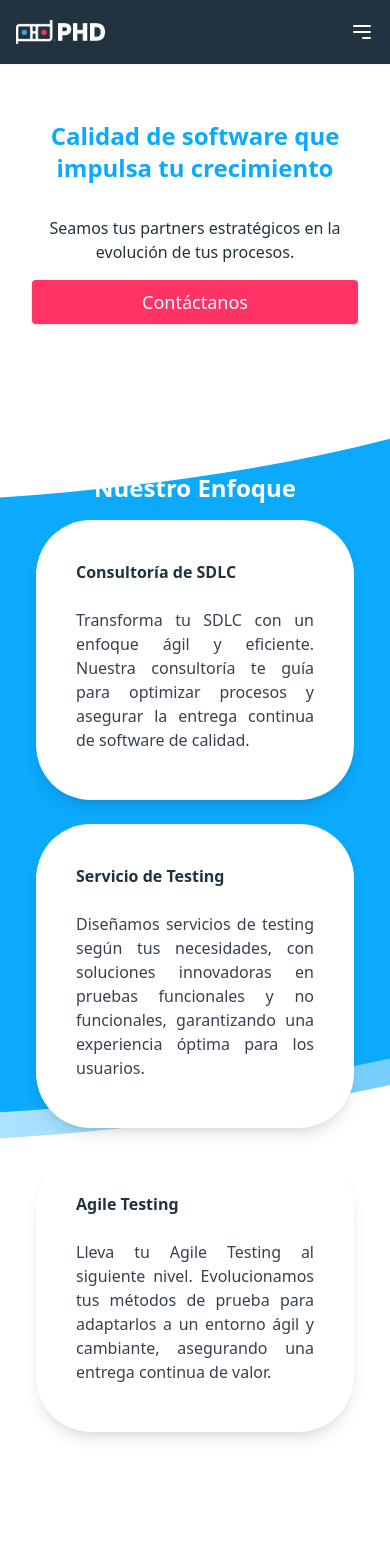
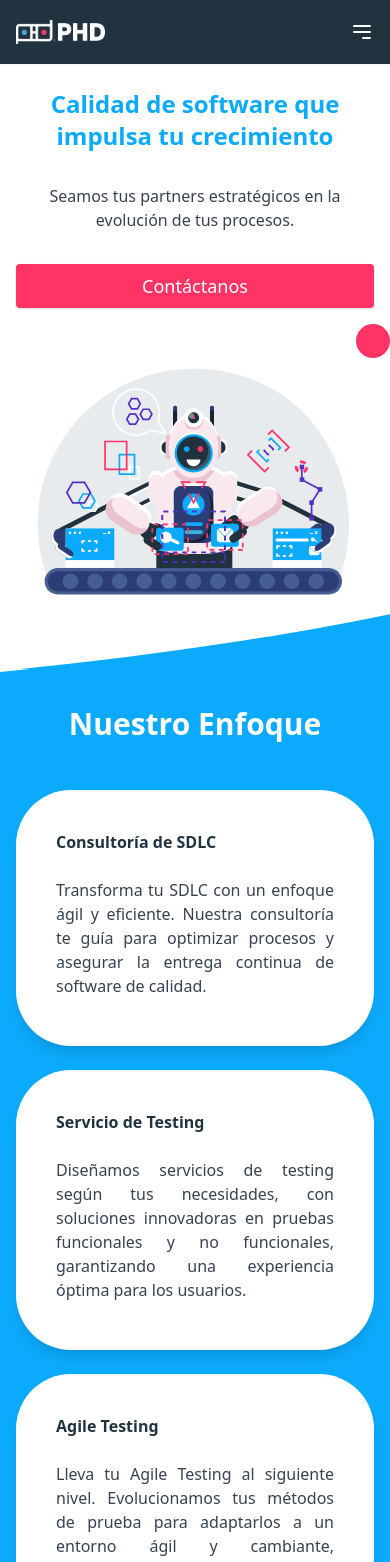
Before and after one commit to linagas/phd-web, a Next.js app: page /ui/home in a window 390 px wide. Shown: the top 1562 px of the page. Built offline with nearby package versions, Linux system fonts and the light colour scheme; no server answers.

Commit message:
refactor(home): optimize layout and improve code structure

```diff
--- /dev/null
+++ b/src/app/components/contact-button.tsx
@@ -0,0 +1,32 @@
+import Link from "next/link";
+
+interface ContactButtonProps {
+  onClick: (e: React.MouseEvent<HTMLAnchorElement>) => void;
+  variant?: "primary" | "secondary";
+  className?: string;
+}
+
+export default function ContactButton({
+  onClick,
+  variant = "primary",
+  className = "",
+}: ContactButtonProps) {
+  const baseClasses =
+    "inline-flex w-full md:w-48 text-white items-center justify-center rounded-[4px] px-4 py-2 md:px-6 md:py-3 text-lg md:text-xl font-medium shadow transition-colors focus-visible:outline-none focus-visible:ring-1 focus-visible:ring-ring disabled:pointer-events-none disabled:opacity-50";
+
+  const variantClasses = {
+    primary: "bg-pink-400",
+    secondary: "bg-blue-1",
+  };
+
+  return (
+    <Link
+      href="#"
+      onClick={onClick}
+      className={`${baseClasses} ${variantClasses[variant]} ${className}`}
+      prefetch={false}
+    >
+      Contáctanos
+    </Link>
+  );
+}
--- a/src/app/ui/home/page.tsx
+++ b/src/app/ui/home/page.tsx
@@ -4,104 +4,86 @@ import Image from "next/image";
 import Link from "next/link";
 import "aos/dist/aos.css";
 import AOS from "aos";
-import "aos/dist/aos.css";
-import { useEffect, useRef } from "react";
+import { useEffect } from "react";
 import useScrollToSection from "@/hooks/useScrollToSection";
 import Card from "@/app/components/card";
 import CustomDot from "@/app/components/custom-dot";
+import ContactButton from "@/app/components/contact-button";
+import { SERVICES_DATA } from "@/constants/services-data";
 
 export default function Home() {
   const { scrollToSection: scrollToContact } = useScrollToSection(
     "section-contact",
     100
   );
+
   useEffect(() => {
     AOS.init();
   }, []);
 
-  const robotSvg = "/assets/robot.svg";
-
   return (
-    <section className="min-h-screen mt-14 flex justify-center ">
-      <div className="max-w-screen-2xl w-full pt-8">
-        <div className="relative h-[125vh]">
-          {/* <!-- Capa de la imagen de fondo --> */}
+    <section className="min-h-screen mt-14 flex justify-center">
+      <div className="max-w-screen-2xl w-full">
+        {/* Hero Section */}
+        <div className="relative pt-8 pb-16 md:pb-24">
+          {/* Fondo azul */}
           <div
-            className="absolute inset-0 bg-cover bg-center"
+            className="absolute inset-0 bg-cover bg-center mt-[100px] -z-10"
             style={{
               backgroundImage: `url("/assets/background-blue.svg")`,
-              marginTop: "100px",
-              zIndex: -1,
             }}
           ></div>
 
-          {/* <!-- Capa del contenido --> */}
-          <div className="relative flex flex-col items-center h-full">
-            {/* <!-- Primera fila: dos columnas --> */}
-            <div className="flex w-full  p-4">
-              <div className="flex flex-col justify-center md:justify-start align-centerw-1/2 p-4 md:pl-16">
-                <h2 className="text-center md:text-left text-blue-1 font-bold text-2xl md:text-4xl ">
+          {/* Primera fila: dos columnas */}
+          <div className="flex flex-col md:flex-row w-full items-center gap-8 px-4 md:px-8">
+            <div className="flex flex-col justify-center w-full md:w-1/2 md:pl-8">
+              <h2 className="text-center md:text-left text-blue-1 font-bold text-2xl md:text-4xl lg:text-5xl">
                 Calidad de software que impulsa tu crecimiento
               </h2>
-                <p className="text-center md:text-left py-4 mt-4 max-w-md">
+              <p className="text-center md:text-left py-4 mt-4 text-base md:text-lg text-gray-700">
                 Seamos tus partners estratégicos en la evolución de tus
                 procesos.
               </p>
-                <Link
-                  href="#"
-                  onClick={scrollToContact}
-                  className="inline-flex w-full md:w-48 text-white items-center justify-center rounded-[4px] bg-pink-400 px-4 py-2 md:px-6 md:py-3 text-lg md:text-xl font-medium text-primary-foreground shadow transition-colors focus-visible:outline-none focus-visible:ring-1 focus-visible:ring-ring disabled:pointer-events-none disabled:opacity-50"
-                >
-                  Contáctanos
-                </Link>
+              <div className="mt-4">
+                <ContactButton onClick={scrollToContact} variant="primary" />
               </div>
-              <div className="w-1/2 p-4 hidden md:block">
-                <div className="flex flex-row-reverse">
-                  <article className="flex justify-end">
-                    <div className="flex justify-end pt-8 pr-8">
-                      {/* punto fucsia */}
+            </div>
+            <div className="w-full md:w-1/2 relative flex justify-center md:justify-end">
+              <div className="relative">
+                <div className="absolute top-0 right-0 -mr-4 -mt-4 z-10">
                   <CustomDot
                     baseSize="w-[34px] h-[34px]"
                     lgSize="lg:w-[56px] lg:h-[56px]"
                     color="bg-pink-400"
                   />
                 </div>
-                  </article>
                 <Image
-                    src={robotSvg}
+                  src="/assets/robot.svg"
                   width={600}
                   height={500}
                   alt="Software Quality Services"
                   className="rounded-lg"
-                    style={{
-                      backgroundRepeat: "no-repeat",
-                      backgroundSize: "cover",
-                      backgroundPosition: "bottom",
-                    }}
                   data-aos="fade-left"
                 />
               </div>
             </div>
           </div>
 
-            {/* <!-- Segunda fila: una columna --> */}
-            <div className="w-full p-4">
+          {/* Services Section dentro del fondo azul */}
           <Services />
-            </div>
-          </div>
         </div>
 
         <article
-          id="section-3"
-          className="flex flex-col items-center pt-72 md:p-8"
+          id="section-how-we-do"
+          className="flex flex-col items-center pt-16 md:pt-24 px-4 md:px-8"
         >
           <HowWeDoIt />
         </article>
-        <article id="section-4" className="flex flex-col items-center ">
+        <article id="section-training" className="flex flex-col items-center">
           <ConsultingInfo />
         </article>
         <article
-          id="section-5"
+          id="section-contact"
           className="flex flex-col items-center p-4 md:p-8"
         >
           <Contact />
@@ -120,16 +102,14 @@ function ConsultingInfo() {
   return (
     <section
       id="consulting-info-section"
-      className="flex justify-between py-14"
+      className="flex justify-between py-14 bg-cover"
       style={{
         backgroundImage: `url('/assets/background-pink.svg')`,
-        backgroundSize: "cover",
-        zIndex: 9,
       }}
     >
-      <article className="flex-1  flex justify-center hidden md:block">
+      <article className="flex-1 flex justify-center hidden md:block">
         <Image
-          src={"/assets/consulting-info.svg"}
+          src="/assets/consulting-info.svg"
           width={600}
           height={600}
           alt="Software Quality Services"
@@ -142,8 +122,8 @@ function ConsultingInfo() {
           data-aos="fade-up"
         />
       </article>
-      <article className="flex-1 ">
-        <div className=" flex flex-col justify-center align-center w-auto">
+      <article className="flex-1">
+        <div className="flex flex-col justify-center items-center w-auto">
           <h1 className="text-2xl md:text-4xl text-center md:text-left font-bold text-white pt-20">
             Capacitaciones en Calidad de Software
           </h1>
@@ -153,14 +133,11 @@ function ConsultingInfo() {
             necesitas para avanzar, en un entorno donde tu crecimiento es
             nuestra prioridad. ¡Hablemos y planifiquemos tu desarrollo!
           </p>
-          <Link
-            className="inline-flex self-center md:self-left  w-48 text-white items-center justify-center rounded-[4px] bg-blue-1 px-4 py-2 text-xl font-medium text-primary-foreground shadow transition-colors focus-visible:outline-none focus-visible:ring-1 focus-visible:ring-ring disabled:pointer-events-none disabled:opacity-50"
-            href="#"
+          <ContactButton
             onClick={scrollToContact}
-            prefetch={false}
-          >
-            Cont&aacute;ctanos
-          </Link>
+            variant="secondary"
+            className="self-center md:self-start"
+          />
         </div>
       </article>
     </section>
@@ -175,8 +152,8 @@ function HowWeDoIt() {
   return (
     <div>
       <section className="flex justify-between py-14">
-        <article className="flex-1 ">
-          <div className="flex flex-col justify-center align-center w-auto">
+        <article className="flex-1">
+          <div className="flex flex-col justify-center items-center w-auto">
             <h1 className="text-2xl md:text-4xl text-center md:text-left font-bold text-purple-12 pt-20">
               Cómo lo Hacemos
             </h1>
@@ -191,18 +168,18 @@ function HowWeDoIt() {
               valor a tu negocio.
             </p>
             <Link
-              className="bg-purple-12 inline-flex self-center md:self-left w-48 text-white items-center justify-center rounded-[4px] px-4 py-2 text-xl font-medium text-primary-foreground shadow transition-colors focus-visible:outline-none focus-visible:ring-1 focus-visible:ring-ring disabled:pointer-events-none disabled:opacity-50"
+              className="bg-purple-12 inline-flex self-center md:self-start w-48 text-white items-center justify-center rounded-[4px] px-4 py-2 text-xl font-medium shadow transition-colors focus-visible:outline-none focus-visible:ring-1 focus-visible:ring-ring disabled:pointer-events-none disabled:opacity-50"
               href="#"
               onClick={scrollToContact}
               prefetch={false}
             >
-              Cont&aacute;ctanos
+              Contáctanos
             </Link>
           </div>
         </article>
-        <article className="flex-1  flex justify-center hidden md:block ">
+        <article className="flex-1 flex justify-center hidden md:block">
           <Image
-            src={"/assets/svg-como-lo-hacemos.svg"}
+            src="/assets/svg-como-lo-hacemos.svg"
             width={530}
             height={520}
             alt="Software Quality Services"
@@ -218,9 +195,11 @@ function HowWeDoIt() {
       </section>
       <section className="relative pl-8 flex justify-start md:flex-row gap-x-4 pr-16">
         <div className="absolute bottom-0 right-0 flex-none w-20 pt-4 pr-8">
-          {/* punto */}
           <div className="justify-self-end">
-            <div className="w-[32px] h-[32px] rounded-full bg-purple-12" />
+            <CustomDot
+              baseSize="w-[32px] h-[32px]"
+              color="bg-purple-12"
+            />
           </div>
         </div>
       </section>
@@ -228,61 +207,19 @@ function HowWeDoIt() {
   );
 }
 
-const services = [
-  {
-    icon: (
-      <Image
-        src={"/assets/sdlc-consulting.svg"}
-        width={92}
-        height={92}
-        alt={""}
-      />
-    ),
-    title: "Consultoría de SDLC",
-    description:
-      "Transforma tu SDLC con un enfoque ágil y eficiente. Nuestra consultoría te guía para optimizar procesos y asegurar la entrega continua de software de calidad.",
-  },
-  {
-    icon: (
-      <Image
-        src={"/assets/software-testing.svg"}
-        width={92}
-        height={92}
-        alt={""}
-      />
-    ),
-    title: "Servicio de Testing",
-    description:
-      "Diseñamos servicios de testing según tus necesidades, con soluciones innovadoras en pruebas funcionales y no funcionales, garantizando una experiencia óptima para los usuarios.",
-  },
-  {
-    icon: (
-      <Image
-        src={"/assets/third-services.svg"}
-        width={92}
-        height={92}
-        alt={""}
-      />
-    ),
-    title: "Agile Testing",
-    description:
-      "Lleva tu Agile Testing al siguiente nivel. Evolucionamos tus métodos de prueba para adaptarlos a un entorno ágil y cambiante, asegurando una entrega continua de valor.",
-  },
-];
-
 function Services() {
   return (
     <article
-      id="section-2"
-      className="p-5 rounded-lg flex flex-col items-center "
+      id="section-services"
+      className="py-16 md:py-20 px-4 md:px-8 relative"
     >
-      <div className="w-full text-center">
-        <h2 className="text-white font-bold text-2xl md:text-4xl pt-20 md: pt-16">
+      <div className="w-full text-center mb-12 md:mb-16">
+        <h2 className="text-white font-bold text-3xl md:text-4xl lg:text-5xl">
           Nuestro Enfoque
         </h2>
       </div>
-      <div className="w-full flex flex-wrap justify-center mt-4 gap-6 md:gap-14">
-        {services.map((service, index) => (
+      <div className="w-full flex flex-wrap justify-center gap-6 md:gap-8 lg:gap-12 max-w-7xl mx-auto">
+        {SERVICES_DATA.map((service, index) => (
           <Card
             key={index}
             iconPosition="left"
@@ -290,14 +227,15 @@ function Services() {
             title={service.title}
             description={service.description}
             data-aos="fade-up"
-            className="flex-grow-0 flex-shrink-0 w-full md:w-1/3 lg:w-1/4 max-w-xs"
+            className="flex-grow-0 flex-shrink-0 w-full sm:w-[calc(50%-1rem)] lg:w-[calc(33.333%-2rem)] max-w-sm"
           />
         ))}
       </div>
-      <div className="hidden md:block w-full flex py-20 pl-8 flex  justify-start md:flex-row gap-x-4 pr-8 ">
-        <div className="justify-self-end pt-4 pr-8">
-          <div className={`w-[52px] h-[52px] rounded-full bg-white`} />
-        </div>
+      <div className="hidden md:flex w-full justify-end pt-8 pr-8">
+        <CustomDot
+          baseSize="w-[52px] h-[52px]"
+          color="bg-white"
+        />
       </div>
     </article>
   );
--- /dev/null
+++ b/src/constants/services-data.tsx
@@ -0,0 +1,49 @@
+import Image from "next/image";
+
+export interface ServiceData {
+  icon: JSX.Element;
+  title: string;
+  description: string;
+}
+
+export const SERVICES_DATA: ServiceData[] = [
+  {
+    icon: (
+      <Image
+        src="/assets/sdlc-consulting.svg"
+        width={92}
+        height={92}
+        alt="Consultoría de SDLC"
+      />
+    ),
+    title: "Consultoría de SDLC",
+    description:
+      "Transforma tu SDLC con un enfoque ágil y eficiente. Nuestra consultoría te guía para optimizar procesos y asegurar la entrega continua de software de calidad.",
+  },
+  {
+    icon: (
+      <Image
+        src="/assets/software-testing.svg"
+        width={92}
+        height={92}
+        alt="Servicio de Testing"
+      />
+    ),
+    title: "Servicio de Testing",
+    description:
+      "Diseñamos servicios de testing según tus necesidades, con soluciones innovadoras en pruebas funcionales y no funcionales, garantizando una experiencia óptima para los usuarios.",
+  },
+  {
+    icon: (
+      <Image
+        src="/assets/third-services.svg"
+        width={92}
+        height={92}
+        alt="Agile Testing"
+      />
+    ),
+    title: "Agile Testing",
+    description:
+      "Lleva tu Agile Testing al siguiente nivel. Evolucionamos tus métodos de prueba para adaptarlos a un entorno ágil y cambiante, asegurando una entrega continua de valor.",
+  },
+];
```
Also changed, not shown: src/app/ui/header/header.tsx (+7 -0 lines), 1 other file (tests, documents, lock files or other folders). Lines whose indentation alone changed are shown as unchanged.
